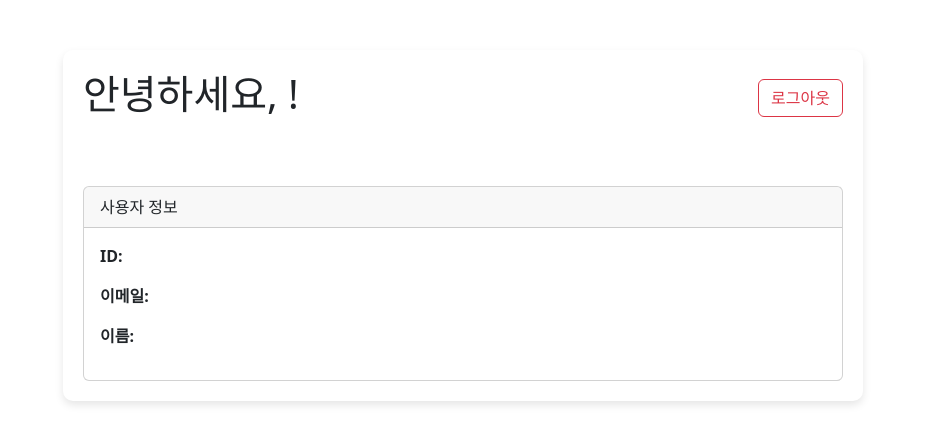
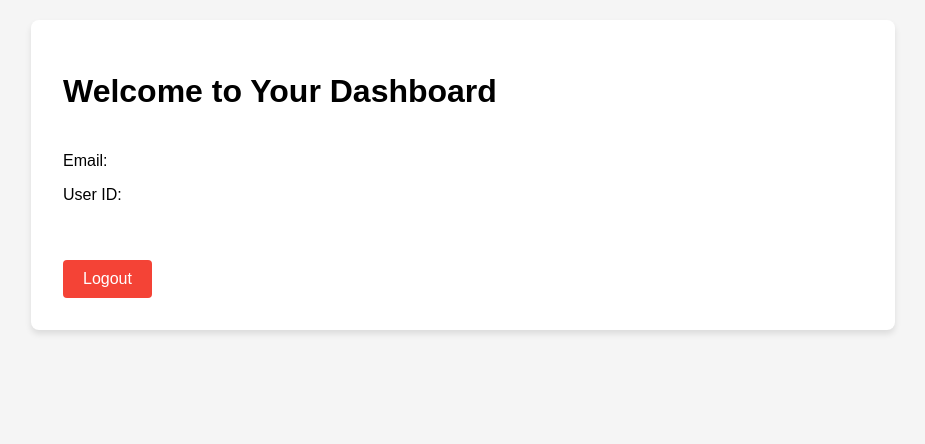
Before and after one commit to gyumingim/playground_python, a FastAPI app: page /home in a window 1280 px wide. Shown: the top 444 px of the page, without its empty margins (177-1102 px from the left). Run offline with FastAPI, Linux system fonts and the light colour scheme; the visitor is signed in with stand-in values (Sample User, id 1).

Commit message:
GOOGLE OAUTH 구현

```diff
--- a/main.py
+++ b/main.py
@@ -9,14 +9,18 @@
 import requests
 from typing import Optional
 from pydantic import BaseModel
+from dotenv import load_dotenv
+
+# .local.env 파일에서 환경 변수 로드
+load_dotenv('.local.env')
 
 # Google OAuth 클라이언트 설정
-GOOGLE_CLIENT_ID = "YOUR_GOOGLE_CLIENT_ID"
-GOOGLE_CLIENT_SECRET = "YOUR_GOOGLE_CLIENT_SECRET"
-GOOGLE_REDIRECT_URI = "http://localhost:8000/callback"
-GOOGLE_AUTH_URL = "https://accounts.google.com/o/oauth2/auth"
-GOOGLE_TOKEN_URL = "https://oauth2.googleapis.com/token"
-GOOGLE_USER_INFO_URL = "https://www.googleapis.com/oauth2/v3/userinfo"
+GOOGLE_CLIENT_ID = os.getenv("GOOGLE_CLIENT_ID")
+GOOGLE_CLIENT_SECRET = os.getenv("GOOGLE_CLIENT_SECRET")
+GOOGLE_REDIRECT_URI = os.getenv("GOOGLE_REDIRECT_URI")
+GOOGLE_AUTH_URL = os.getenv("GOOGLE_AUTH_URL")
+GOOGLE_TOKEN_URL = os.getenv("GOOGLE_TOKEN_URL")
+GOOGLE_USER_INFO_URL = os.getenv("GOOGLE_USER_INFO_URL")
 
 app = FastAPI()
 
@@ -51,7 +55,7 @@
     params = {
         "client_id": GOOGLE_CLIENT_ID,
         "response_type": "code",
-        "scope": "openid email profile",
+        "scope": "openid email profile https://www.googleapis.com/auth/userinfo.email https://www.googleapis.com/auth/userinfo.profile",
         "redirect_uri": GOOGLE_REDIRECT_URI,
         "prompt": "select_account",
     }
@@ -78,12 +82,18 @@
     token_response = requests.post(GOOGLE_TOKEN_URL, data=token_data)
     token_response_json = token_response.json()
 
+    # 디버깅: 전체 응답 출력
+    print("토큰 응답:", token_response_json)
+
     # 토큰 응답에서 액세스 토큰 추출
     access_token = token_response_json.get("access_token")
     if not access_token:
+        # 더 자세한 오류 정보 가져오기
+        error_detail = token_response_json.get("error_description", token_response_json.get("error", "알 수 없는 오류"))
+        print(f"액세스 토큰 가져오기 오류: {error_detail}")
         raise HTTPException(
             status_code=status.HTTP_400_BAD_REQUEST,
-            detail="Failed to retrieve access token"
+            detail=f"액세스 토큰을 가져오지 못했습니다: {error_detail}"
         )
 
     # 액세스 토큰으로 사용자 정보 요청
@@ -102,7 +112,7 @@
     )
 
     # 세션에 사용자 정보 저장
-    request.session["user"] = user.dict()
+    request.session["user"] = user.model_dump()  # Changed from user.dict() to user.model_dump()
 
     # 홈 페이지로 리디렉션
     return RedirectResponse(url="/home")
--- a/templates/home.html
+++ b/templates/home.html
@@ -1,57 +1,67 @@
-<!-- templates/home.html -->
 <!DOCTYPE html>
-<html lang="ko">
+<html>
 <head>
+    <title>Home</title>
     <meta charset="UTF-8">
     <meta name="viewport" content="width=device-width, initial-scale=1.0">
-    <title>홈 페이지</title>
-    <link href="https://cdn.jsdelivr.net/npm/bootstrap@5.3.0/dist/css/bootstrap.min.css" rel="stylesheet">
     <style>
-        .profile-container {
+        body {
+            font-family: Arial, sans-serif;
+            margin: 0;
+            padding: 20px;
+            background-color: #f5f5f5;
+        }
+        .container {
+            background-color: white;
+            padding: 2rem;
+            border-radius: 8px;
+            box-shadow: 0 4px 6px rgba(0, 0, 0, 0.1);
             max-width: 800px;
-            margin: 50px auto;
-            padding: 20px;
-            border-radius: 10px;
-            box-shadow: 0 4px 8px rgba(0,0,0,0.1);
+            margin: 0 auto;
         }
-        .profile-img {
+        .profile {
+            display: flex;
+            align-items: center;
+            margin-bottom: 20px;
+        }
+        .profile-image {
             width: 100px;
             height: 100px;
             border-radius: 50%;
-            object-fit: cover;
+            margin-right: 20px;
         }
-        .user-info {
+        .logout-btn {
+            background-color: #f44336;
+            color: white;
+            border: none;
+            padding: 10px 20px;
+            border-radius: 4px;
+            cursor: pointer;
+            text-decoration: none;
+            display: inline-block;
             margin-top: 20px;
+        }
+        .logout-btn:hover {
+            background-color: #d32f2f;
         }
     </style>
 </head>
 <body>
     <div class="container">
-        <div class="profile-container">
-            <div class="d-flex justify-content-between align-items-center">
-                <h1>안녕하세요, {{ user.name }}!</h1>
-                <a href="/logout" class="btn btn-outline-danger">로그아웃</a>
-            </div>
-            <div class="user-info">
-                <div class="d-flex gap-4 align-items-center mb-4">
-                    {% if user.picture %}
-                    <img src="{{ user.picture }}" alt="프로필 이미지" class="profile-img">
-                    {% endif %}
-                    <div>
-                        <h3>{{ user.name }}</h3>
-                        <p class="text-muted">{{ user.email }}</p>
-                    </div>
-                </div>
-                <div class="card">
-                    <div class="card-header">사용자 정보</div>
-                    <div class="card-body">
-                        <p><strong>ID:</strong> {{ user.id }}</p>
-                        <p><strong>이메일:</strong> {{ user.email }}</p>
-                        <p><strong>이름:</strong> {{ user.name }}</p>
-                    </div>
-                </div>
+        <h1>Welcome to Your Dashboard</h1>
+
+        <div class="profile">
+            {% if user.picture %}
+            <img src="{{ user.picture }}" alt="Profile Picture" class="profile-image">
+            {% endif %}
+            <div>
+                <h2>{{ user.name }}</h2>
+                <p>Email: {{ user.email }}</p>
+                <p>User ID: {{ user.id }}</p>
             </div>
         </div>
+
+        <a href="/logout" class="logout-btn">Logout</a>
     </div>
 </body>
 </html>
```
Also changed, not shown: templates/login.html (+23 -26 lines), 1 other file.
